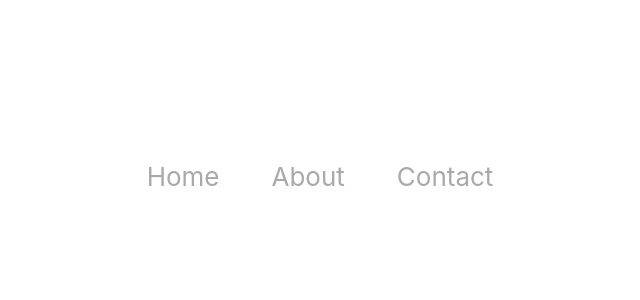
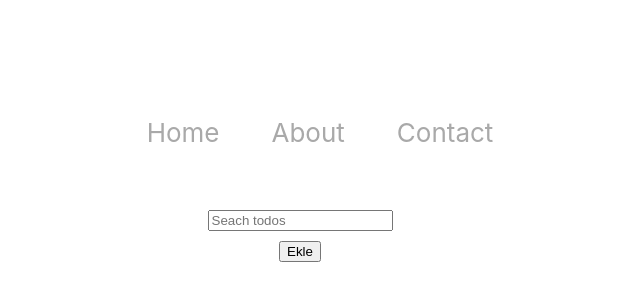
Before and after one commit to mervesenyigit/Create-react-try, a React (Create React App) app: page /todoitem in a window 1280 px wide. Before the commit this address had no page. Shown: the part 224-524 px from the top of the page, without its empty margins (340-980 px from the left). Built offline with nearby package versions, Linux system fonts and the light colour scheme.

Commit message:
ToDoItem and Card components with task addition, deletion, and completion functionality

```diff
--- a/src/App.js
+++ b/src/App.js
@@ -5,6 +5,7 @@ import Home from './components/Home';
 import About from './components/About';
 import Contact from './components/Contact';
 import Calculator from './components/Calculator';
+import ToDoItem from './components/ToDoItem';
 
 function App() {
   return (
@@ -29,6 +30,7 @@ function App() {
           <Route path="/about" element={<About />} />
           <Route path="/contact" element={<Contact />} />
           <Route path="/calculator" element={<Calculator />} />
+          <Route path="/todoitem" element={<ToDoItem />} />
         </Routes>
       </header>
     </div>
--- /dev/null
+++ b/src/components/Card.js
@@ -0,0 +1,29 @@
+import React from 'react'
+
+const Card = ({ task, onDelete, onComplete }) => {
+    return (
+      <div className={`card-content ${task.completed ? 'completed' : ''}`}>
+        <div className="card-content">
+        {task.completed && (
+          <span className="check-icon">✔</span>
+        )}
+
+          <h3 className="card-title">{task.text }</h3>
+          <div className="card-actions">
+          <button
+            className="complete-button"
+            onClick={onComplete}
+            disabled={task.completed}
+          >
+            {task.completed ? 'Tamamlandı' : 'Tamamla'}
+          </button>
+          <button className="delete-button" onClick={onDelete}>
+            Sil
+          </button>
+        </div>
+        </div>
+
+      </div>
+    );
+  };
+export default Card
--- /dev/null
+++ b/src/components/ToDoItem.js
@@ -0,0 +1,56 @@
+
+import React, { useState } from 'react'
+import Card from './Card';
+
+function ToDoItem() {
+
+  const [tasks, setTasks] = useState([]);
+  const [newTask, setNewTask] = useState('');
+
+
+  const addTask = () => {
+
+      setTasks([...tasks, { text: newTask, completed: false }]);
+      setNewTask('');
+
+  };
+  const deleteTask = (index) => {
+    setTasks(tasks.filter((_, i) => i !== index));
+  };
+
+
+  return (
+    <div>
+      <div>
+        <p></p>
+      <input
+          className=""
+          onChange={(e) => setNewTask(e.target.value)}
+          type="type"
+          placeholder='Seach todos'
+         value={newTask}
+       />
+      </div>
+      <button onClick={addTask}>
+        Ekle
+      </button>
+      <div className='todoContent'>
+   {
+     tasks
+     .filter(task => task.text.trim() !== "")
+     .map((task, index) => (
+       <Card
+         key={index}
+         task={task}
+         onDelete={() => deleteTask(index)}
+       />
+     ))}
+      </div>
+
+
+
+    </div>
+  )
+}
+
+export default ToDoItem
```
